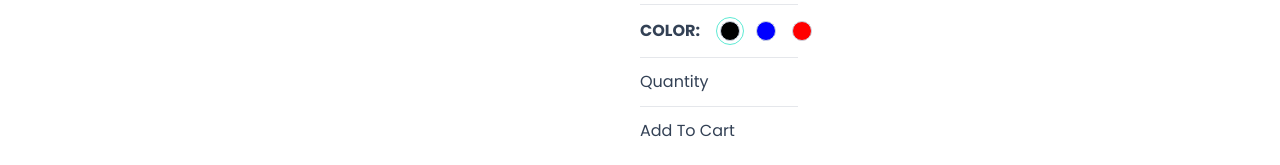
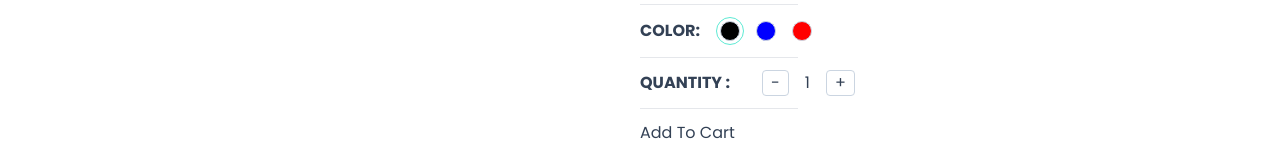
Before and after one commit to Ankit7rma/Ecommerce_web, a Next.js app: page /product/1 in a window 1280 px wide. Shown: the part 635-800 px from the top of the page. Built offline with nearby package versions, Linux system fonts and the light colour scheme; a web font is replaced by a local one.

Commit message:
cartProduct Quantity

```diff
--- a/app/components/products/SetColor.tsx
+++ b/app/components/products/SetColor.tsx
@@ -20,7 +20,7 @@ const SetColor: React.FC<SetColorProps> = ({
     <div>
       <div className="flex gap-4 items-center">
         <span className="font-semibold">COLOR: </span>
-        <div className="flex gap-2">{images.map((image,index)=>{
+        <div className="flex gap-2">{images.map((image)=>{
             return (<div key={image.color}
                 onClick={()=>handleColorSelect(image)}
                 className={
--- /dev/null
+++ b/app/components/products/SetQuantity.tsx
@@ -0,0 +1,30 @@
+'use client'
+
+import { CartProductType } from "@/app/product/[productId]/ProductDetails";
+
+interface SetQtyProps{
+    cartCounter?:boolean;
+    cartProduct:CartProductType;
+    handleQtyIncrease:()=>void;
+    handleQtyDecrease:()=>void;
+}
+const btnStyles=`
+    border-[1.2px]
+    border-slate-300
+    px-2 rounded
+`
+const SetQuantity:React.FC<SetQtyProps> = ({
+    cartCounter,cartProduct,handleQtyDecrease,handleQtyIncrease
+}) => {
+    return ( <div className="flex gap-8 items-center">
+        {cartCounter?null: <div className="font-semibold"> QUANTITY : </div>
+            }
+            <div className="flex gap-4 items-center">
+                <button className={btnStyles} onClick={handleQtyDecrease}>-</button>
+                <div>{cartProduct.quantity}</div>
+                <button className={btnStyles} onClick={handleQtyIncrease}>+</button>
+            </div>
+    </div> );
+}
+
+export default SetQuantity;
--- a/app/product/[productId]/ProductDetails.tsx
+++ b/app/product/[productId]/ProductDetails.tsx
@@ -1,81 +1,112 @@
 "use client";
 
+
 import SetColor from "@/app/components/products/SetColor";
+import SetQuantity from "@/app/components/products/SetQuantity";
 import { Rating } from "@mui/material";
 import { useCallback, useState } from "react";
 
 interface ProductDetailsProps {
   product: any;
 }
-export type CartProductType={
-    id:String,
-    name:String,
-    description:String,
-    category:String,
-    brand:String,
-    selectedImg:SelectedImgType,
-    quantity:Number,
-    price:Number,
-}
-export type SelectedImgType={
-color:string,
-colorCode:string,
-image:string,
-}
+export type CartProductType = {
+  id: String;
+  name: String;
+  description: String;
+  category: String;
+  brand: String;
+  selectedImg: SelectedImgType;
+  quantity: Number;
+  price: Number;
+};
+export type SelectedImgType = {
+  color: string;
+  colorCode: string;
+  image: string;
+};
 const ProductDetails: React.FC<ProductDetailsProps> = ({ product }) => {
-    const [cartProduct, setCartProduct] = useState<CartProductType>(
-        {id:product.id,
-    name:product.name,
-    description:product.description,
-    category:product.category,
-    brand:product.brand,
-    selectedImg:{...product.images[0]},
-    quantity:1,
-    price:product.price,}
-    )
+  "useStrict"
+  const [cartProduct, setCartProduct] = useState<CartProductType>({
+    id: product.id,
+    name: product.name,
+    description: product.description,
+    category: product.category,
+    brand: product.brand,
+    selectedImg: { ...product.images[0] },
+    quantity: 1,
+    price: product.price,
+  });
 
-    const Horizontal = ()=>{
-        return <hr className="w-[30%] my-2"/>
-    }
+  const Horizontal = () => {
+    return <hr className="w-[30%] my-2" />;
+  };
   const productRating =
     product.reviews.reduce((acc: number, item: any) => item.rating + acc, 0) /
     product.reviews.length;
 
-    const handleColorSelect=useCallback((value:SelectedImgType)=>{
-      setCartProduct((prev)=>{
-        return {...prev,selectedImg:value}
-      })
-     },[cartProduct.selectedImg])
+  const handleColorSelect = useCallback(
+    (value: SelectedImgType) => {
+      setCartProduct((prev) => {
+        return { ...prev, selectedImg: value };
+      });
+    },
+    [cartProduct.selectedImg]
+  );
 
+  const handleQtyDecrease = useCallback(() => {
+    if (cartProduct.quantity===1)return null
+    setCartProduct((prev) => {
+      return { ...prev, quantity: prev.quantity - 1 };
+    });
+  }, [cartProduct]);
+  const handleQtyIncrease = useCallback(() => {
+    if (cartProduct.quantity===20)return null
+
+    setCartProduct((prev) => {
+      return { ...prev, quantity: prev.quantity + 1 };
+    });
+  }, [cartProduct]);
   return (
+
     <div className="grid grid-cols-1 md:grid-cols-2">
       <div>Images</div>
       <div className="flex flex-col gap-1">
         <h2 className="text-3xl font-medium">{product.name}</h2>
         <div className="flex items-center gap-2">
-          <Rating value={productRating} readOnly/>
+          <Rating value={productRating} readOnly />
           <div>{product.reviews.length} reviews</div>
         </div>
-        <Horizontal/>
+        <Horizontal />
         <div className="text-justify">{product.description}</div>
-        <Horizontal/>
+        <Horizontal />
         <div>
-            <span className="font-semibold">CATEGORY: </span>{product.category}
+          <span className="font-semibold">CATEGORY: </span>
+          {product.category}
         </div>
         <div>
-            <span className="font-semibold" >BRAND: </span>{product.brand}
+          <span className="font-semibold">BRAND: </span>
+          {product.brand}
         </div>
-        <div className={product.inStock?"text-green-500":"text-red-300"}>{product.inStock?"In Stock":"Out Of Stock" }</div>
-        <Horizontal/>
+        <div className={product.inStock ? "text-green-500" : "text-red-300"}>
+          {product.inStock ? "In Stock" : "Out Of Stock"}
+        </div>
+        <Horizontal />
         <SetColor
-        images={product.images}
-        cartProduct={cartProduct}
-        handleColorSelect={handleColorSelect}
+          images={product.images}
+          cartProduct={cartProduct}
+          handleColorSelect={handleColorSelect}
         />
-        <Horizontal/>
-        <div>Quantity</div>
-        <Horizontal/>
-        <div><button>Add To Cart</button></div>
+        <Horizontal />
+        <SetQuantity
+          cartProduct={cartProduct}
+          cartCounter={false}
+          handleQtyDecrease={handleQtyDecrease}
+          handleQtyIncrease={handleQtyIncrease}
+        />
+        <Horizontal />
+        <div>
+          <button>Add To Cart</button>
+        </div>
       </div>
     </div>
   );
```
